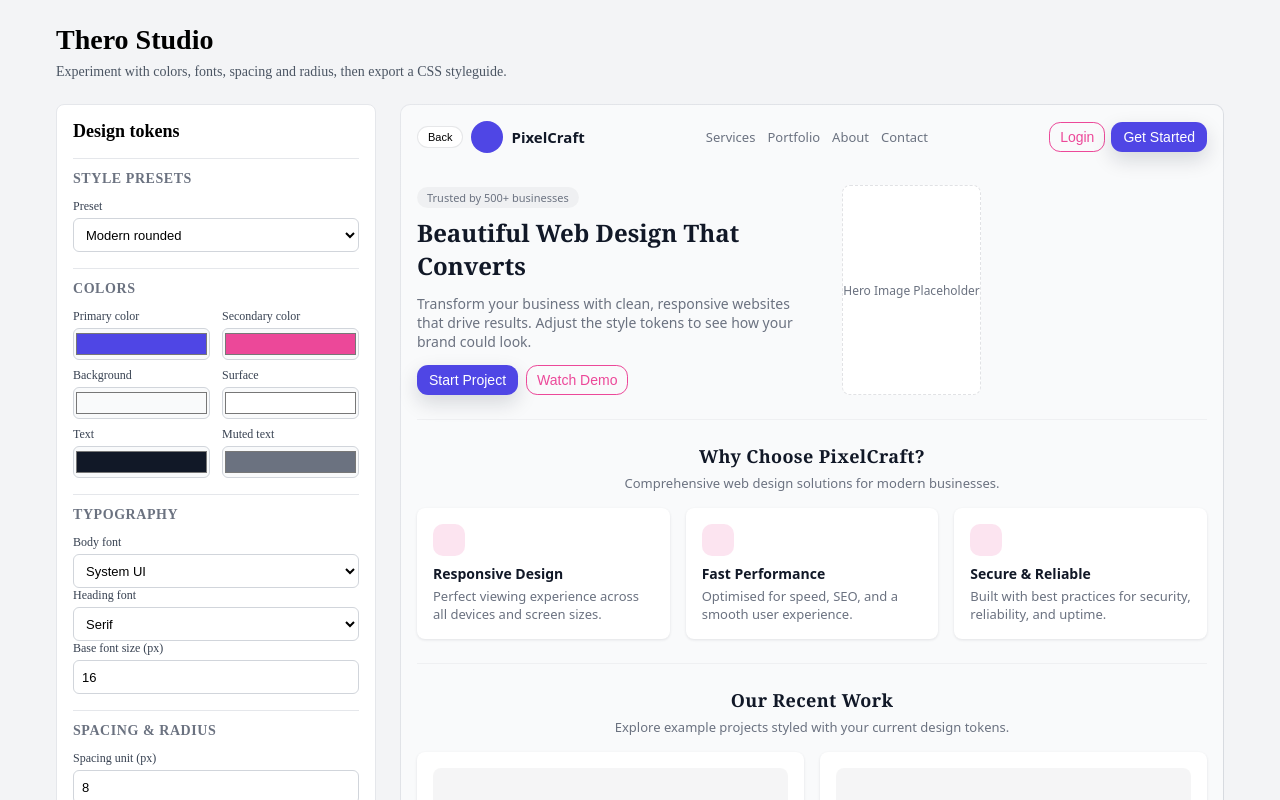
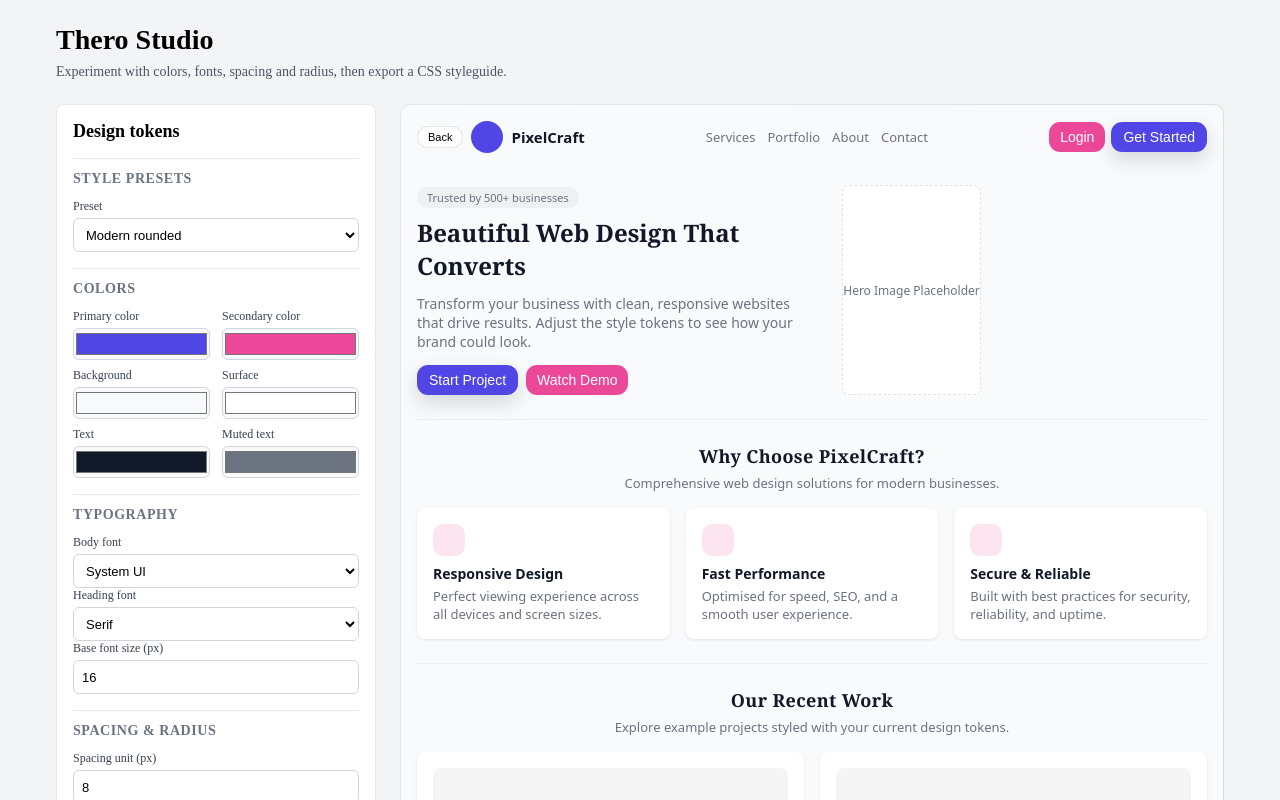
Before and after one commit to Y-Juice/thero-studio, an Angular app: page / in a window 1280 px wide. Shown: the top 800 px of the page. Built offline with nearby package versions, Linux system fonts and the light colour scheme.

Commit message:
style: update button appearance in modern-rounded preview

```diff
--- a/src/app/app.component.css
+++ b/src/app/app.component.css
@@ -232,6 +232,9 @@ select {
 
 .preview-window[data-style='modern-rounded'] .btn-secondary {
   border-radius: calc(var(--border-radius, 8px) * 1.4);
+  background-color: var(--secondary-color, #ec4899);
+  color: #ffffff;
+  border-color: transparent;
 }
 
 .preview-window[data-style='modern-rounded'] .lp-section-title {
```
